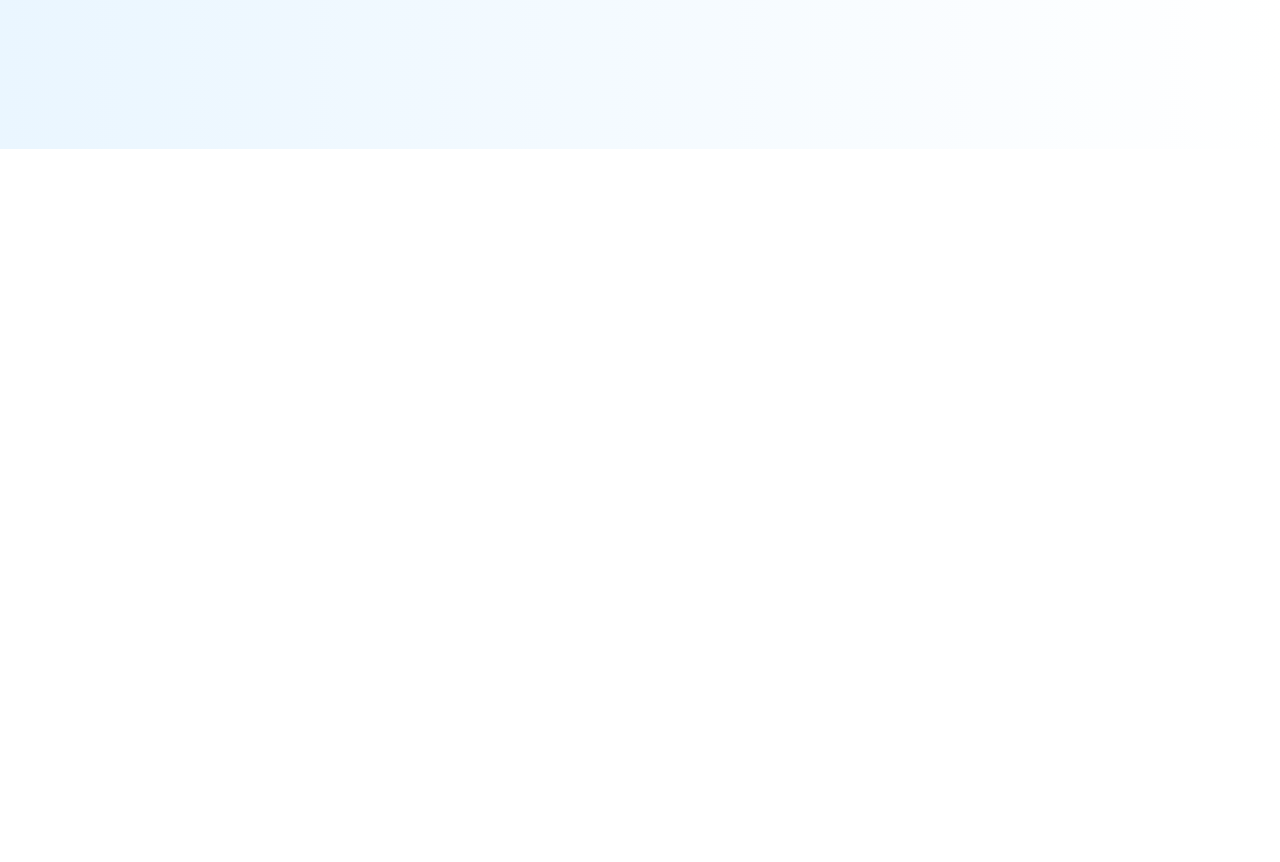
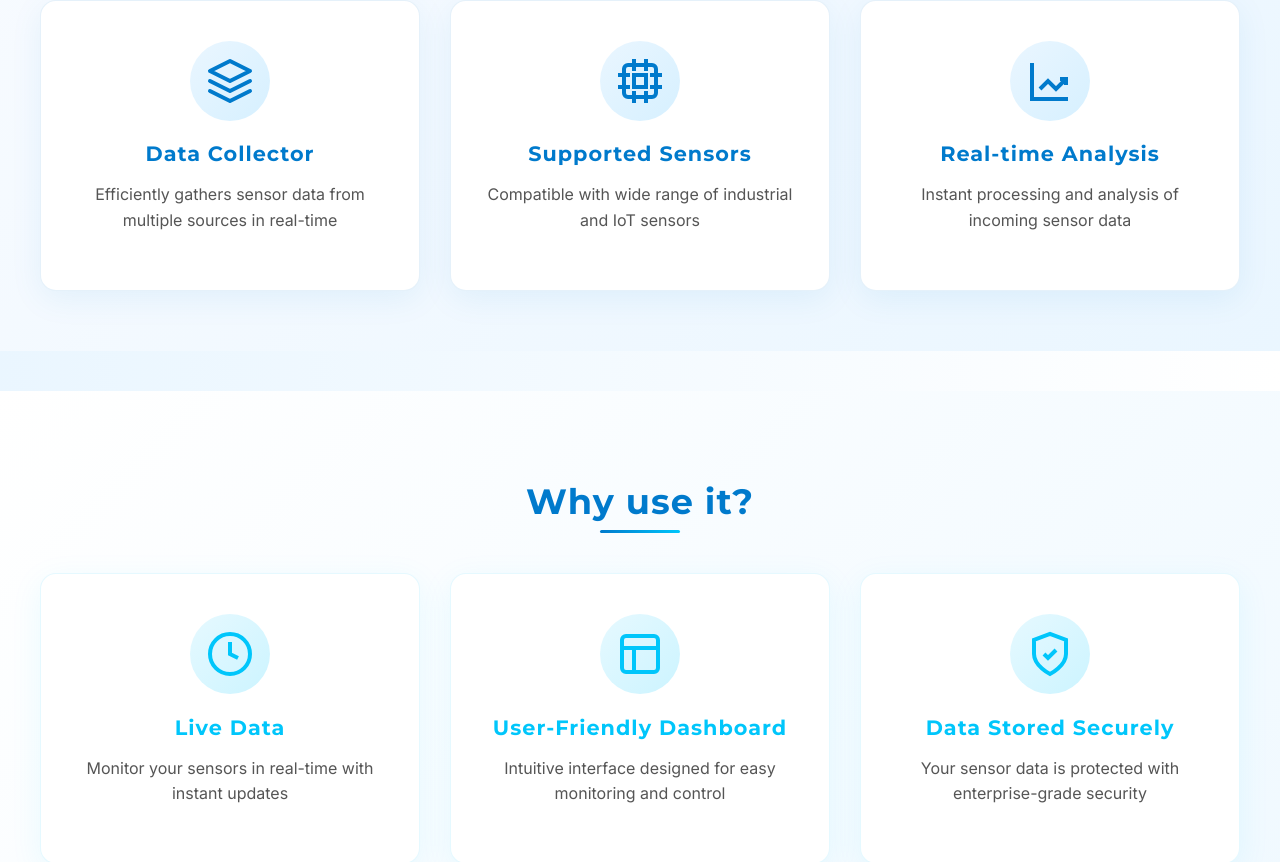
Before and after one commit to Juhayer24/Water-sensor-data-collector, a React (Create React App) app: page /home in a window 1280 px wide. Shown: the part 651-1513 px from the top of the page. Before the commit the page ends 800 px from the top, so only its background shows below. Built offline with nearby package versions, Linux system fonts and the light colour scheme; sample sign-in values are in the browser's storage.

Commit message:
full Home page

```diff
--- a/src/pages/Home.js
+++ b/src/pages/Home.js
@@ -132,6 +132,100 @@ function Home() {
         </a>
       </div>
 
+      {/* Horizontal scrolling banner of tech logos */}
+      <div className="tech-logos-bar">
+        <Marquee gradient={false} speed={80} pauseOnHover={true}>
+          {logos.map((logo, index) => (
+            <img key={index} src={logo} alt={`Logo ${index % logos.length}`} className="logo" />
+          ))}
+        </Marquee>
+      </div>
+
+      {/* What this system does section */}
+      <div className="features-section">
+        <h2 className="section-title">What this system does?</h2>
+        <div className="features-container">
+          <div className="feature-card">
+            <div className="feature-icon">
+              <svg width="48" height="48" viewBox="0 0 24 24" fill="none" xmlns="http://www.w3.org/2000/svg">
+                <path d="M12 2L2 7L12 12L22 7L12 2Z" stroke="#007acc" strokeWidth="2" strokeLinecap="round" strokeLinejoin="round"/>
+                <path d="M2 17L12 22L22 17" stroke="#007acc" strokeWidth="2" strokeLinecap="round" strokeLinejoin="round"/>
+                <path d="M2 12L12 17L22 12" stroke="#007acc" strokeWidth="2" strokeLinecap="round" strokeLinejoin="round"/>
+              </svg>
+            </div>
+            <h3>Data Collector</h3>
+            <p>Efficiently gathers sensor data from multiple sources in real-time</p>
+          </div>
+          <div className="feature-card">
+            <div className="feature-icon">
+              <svg width="48" height="48" viewBox="0 0 24 24" fill="none" xmlns="http://www.w3.org/2000/svg">
+                <rect x="4" y="4" width="16" height="16" rx="2" stroke="#007acc" strokeWidth="2"/>
+                <rect x="9" y="9" width="6" height="6" stroke="#007acc" strokeWidth="2"/>
+                <path d="M9 1v6" stroke="#007acc" strokeWidth="2"/>
+                <path d="M15 1v6" stroke="#007acc" strokeWidth="2"/>
+                <path d="M9 17v6" stroke="#007acc" strokeWidth="2"/>
+                <path d="M15 17v6" stroke="#007acc" strokeWidth="2"/>
+                <path d="M1 9h6" stroke="#007acc" strokeWidth="2"/>
+                <path d="M17 9h6" stroke="#007acc" strokeWidth="2"/>
+                <path d="M1 15h6" stroke="#007acc" strokeWidth="2"/>
+                <path d="M17 15h6" stroke="#007acc" strokeWidth="2"/>
+              </svg>
+            </div>
+            <h3>Supported Sensors</h3>
+            <p>Compatible with wide range of industrial and IoT sensors</p>
+          </div>
+          <div className="feature-card">
+            <div className="feature-icon">
+              <svg width="48" height="48" viewBox="0 0 24 24" fill="none" xmlns="http://www.w3.org/2000/svg">
+                <path d="M3 3v18h18" stroke="#007acc" strokeWidth="2"/>
+                <path d="M7 16l4-4 4 4 5-5" stroke="#007acc" strokeWidth="2"/>
+                <path d="M17 11h3v3" stroke="#007acc" strokeWidth="2"/>
+              </svg>
+            </div>
+            <h3>Real-time Analysis</h3>
+            <p>Instant processing and analysis of incoming sensor data</p>
+          </div>
+        </div>
+      </div>
+
+      {/* Why use it section */}
+      <div className="benefits-section">
+        <h2 className="section-title">Why use it?</h2>
+        <div className="benefits-container">
+          <div className="benefit-card">
+            <div className="benefit-icon">
+              <svg width="48" height="48" viewBox="0 0 24 24" fill="none" xmlns="http://www.w3.org/2000/svg">
+                <circle cx="12" cy="12" r="10" stroke="#00c6fb" strokeWidth="2"/>
+                <path d="M12 6v6l4 2" stroke="#00c6fb" strokeWidth="2"/>
+              </svg>
+            </div>
+            <h3>Live Data</h3>
+            <p>Monitor your sensors in real-time with instant updates</p>
+          </div>
+          <div className="benefit-card">
+            <div className="benefit-icon">
+              <svg width="48" height="48" viewBox="0 0 24 24" fill="none" xmlns="http://www.w3.org/2000/svg">
+                <rect x="3" y="3" width="18" height="18" rx="2" stroke="#00c6fb" strokeWidth="2"/>
+                <path d="M3 9h18" stroke="#00c6fb" strokeWidth="2"/>
+                <path d="M9 21V9" stroke="#00c6fb" strokeWidth="2"/>
+              </svg>
+            </div>
+            <h3>User-Friendly Dashboard</h3>
+            <p>Intuitive interface designed for easy monitoring and control</p>
+          </div>
+          <div className="benefit-card">
+            <div className="benefit-icon">
+              <svg width="48" height="48" viewBox="0 0 24 24" fill="none" xmlns="http://www.w3.org/2000/svg">
+                <path d="M12 22s8-4 8-10V5l-8-3-8 3v7c0 6 8 10 8 10z" stroke="#00c6fb" strokeWidth="2"/>
+                <path d="M9 12l2 2 4-4" stroke="#00c6fb" strokeWidth="2"/>
+              </svg>
+            </div>
+            <h3>Data Stored Securely</h3>
+            <p>Your sensor data is protected with enterprise-grade security</p>
+          </div>
+        </div>
+      </div>
+
       {/* Popup form for adding a new system */}
       {showPopup && (
         <div id="add_system_popup" className="popup" style={{ display: 'flex' }}>
@@ -171,14 +265,6 @@ function Home() {
         </div>
       )}
 
-      {/* Horizontal scrolling banner of tech logos */}
-      <div className="tech-logos-bar">
-        <Marquee gradient={false} speed={80} pauseOnHover={true}>
-          {logos.map((logo, index) => (
-            <img key={index} src={logo} alt={`Logo ${index % logos.length}`} className="logo" />
-          ))}
-        </Marquee>
-      </div>
     </div>
   );
 }
--- a/src/styles/home.css
+++ b/src/styles/home.css
@@ -4,8 +4,8 @@
   width: 100vw; /* Take full width of the viewport */
   max-width: 100%;
   overflow: hidden; /* Hide logos as they scroll outside the container */
-  margin-top: 18px;
-  margin-bottom: 18px;
+  margin-top: 50px;
+  margin-bottom: 50px;
   display: flex;
   justify-content: center;
   align-items: center;
@@ -40,7 +40,173 @@
   }
 }
 
+/* Features Section - What this system does */
+.features-section {
+  padding: 60px 20px;
+  background: linear-gradient(135deg, #f8fbff 0%, #eaf6ff 100%);
+  margin: 40px 0;
+}
+
+.section-title {
+  text-align: center;
+  font-family: 'Montserrat', 'Inter', 'Poppins', 'Segoe UI', sans-serif;
+  font-weight: 700;
+  font-size: 2.2em;
+  color: #007acc;
+  margin-bottom: 50px;
+  position: relative;
+}
+
+.section-title::after {
+  content: '';
+  position: absolute;
+  bottom: -10px;
+  left: 50%;
+  transform: translateX(-50%);
+  width: 80px;
+  height: 3px;
+  background: linear-gradient(90deg, #007acc, #00c6fb);
+  border-radius: 2px;
+}
+
+.features-container {
+  display: grid;
+  grid-template-columns: repeat(auto-fit, minmax(300px, 1fr));
+  gap: 30px;
+  max-width: 1200px;
+  margin: 0 auto;
+}
+
+.feature-card {
+  background: white;
+  padding: 40px 30px;
+  border-radius: 16px;
+  box-shadow: 0 8px 32px rgba(0, 122, 204, 0.08);
+  text-align: center;
+  transition: transform 0.3s ease, box-shadow 0.3s ease;
+  border: 1px solid rgba(0, 122, 204, 0.1);
+}
+
+.feature-card:hover {
+  transform: translateY(-8px);
+  box-shadow: 0 16px 48px rgba(0, 122, 204, 0.15);
+}
+
+.feature-icon {
+  margin-bottom: 20px;
+  display: flex;
+  justify-content: center;
+  align-items: center;
+  width: 80px;
+  height: 80px;
+  background: linear-gradient(135deg, #eaf6ff 0%, #d6f0ff 100%);
+  border-radius: 50%;
+  margin: 0 auto 20px;
+}
+
+.feature-card h3 {
+  font-family: 'Montserrat', 'Inter', 'Poppins', 'Segoe UI', sans-serif;
+  font-weight: 600;
+  font-size: 1.3em;
+  color: #007acc;
+  margin-bottom: 15px;
+}
+
+.feature-card p {
+  font-family: 'Inter', 'Poppins', 'Segoe UI', sans-serif;
+  font-size: 1em;
+  color: #555;
+  line-height: 1.6;
+}
+
+/* Benefits Section - Why use it */
+.benefits-section {
+  padding: 60px 20px;
+  background: linear-gradient(135deg, #ffffff 0%, #f0f9ff 100%);
+  margin: 40px 0;
+}
+
+.benefits-container {
+  display: grid;
+  grid-template-columns: repeat(auto-fit, minmax(300px, 1fr));
+  gap: 30px;
+  max-width: 1200px;
+  margin: 0 auto;
+}
+
+.benefit-card {
+  background: white;
+  padding: 40px 30px;
+  border-radius: 16px;
+  box-shadow: 0 8px 32px rgba(0, 198, 251, 0.08);
+  text-align: center;
+  transition: transform 0.3s ease, box-shadow 0.3s ease;
+  border: 1px solid rgba(0, 198, 251, 0.1);
+}
+
+.benefit-card:hover {
+  transform: translateY(-8px);
+  box-shadow: 0 16px 48px rgba(0, 198, 251, 0.15);
+}
+
+.benefit-icon {
+  margin-bottom: 20px;
+  display: flex;
+  justify-content: center;
+  align-items: center;
+  width: 80px;
+  height: 80px;
+  background: linear-gradient(135deg, #e6f9ff 0%, #ccf4ff 100%);
+  border-radius: 50%;
+  margin: 0 auto 20px;
+}
+
+.benefit-card h3 {
+  font-family: 'Montserrat', 'Inter', 'Poppins', 'Segoe UI', sans-serif;
+  font-weight: 600;
+  font-size: 1.3em;
+  color: #00c6fb;
+  margin-bottom: 15px;
+}
+
+.benefit-card p {
+  font-family: 'Inter', 'Poppins', 'Segoe UI', sans-serif;
+  font-size: 1em;
+  color: #555;
+  line-height: 1.6;
+}
+
 /* Responsive adjustments for smaller screens */
+@media (max-width: 768px) {
+  .features-section, .benefits-section {
+    padding: 40px 15px;
+  }
+
+  .section-title {
+    font-size: 1.8em;
+    margin-bottom: 30px;
+  }
+
+  .features-container, .benefits-container {
+    grid-template-columns: 1fr;
+    gap: 20px;
+  }
+
+  .feature-card, .benefit-card {
+    padding: 30px 20px;
+  }
+
+  .feature-icon, .benefit-icon {
+    width: 60px;
+    height: 60px;
+  }
+
+  .feature-icon svg, .benefit-icon svg {
+    width: 36px;
+    height: 36px;
+  }
+}
+
 @media (max-width: 700px) {
   .tech-logo {
     height: 36px;
@@ -51,3 +217,28 @@
     gap: 32px; /* Reduce spacing between logos on small devices */
   }
 }
+
+/* Animation for smooth entrance */
+@keyframes fadeInUp {
+  from {
+    opacity: 0;
+    transform: translateY(30px);
+  }
+  to {
+    opacity: 1;
+    transform: translateY(0);
+  }
+}
+
+.feature-card, .benefit-card {
+  animation: fadeInUp 0.6s ease-out;
+}
+
+/* Staggered animation delay */
+.feature-card:nth-child(1) { animation-delay: 0.1s; }
+.feature-card:nth-child(2) { animation-delay: 0.2s; }
+.feature-card:nth-child(3) { animation-delay: 0.3s; }
+
+.benefit-card:nth-child(1) { animation-delay: 0.1s; }
+.benefit-card:nth-child(2) { animation-delay: 0.2s; }
+.benefit-card:nth-child(3) { animation-delay: 0.3s; }
```
